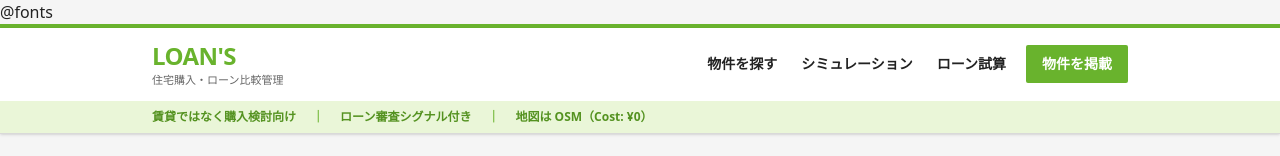
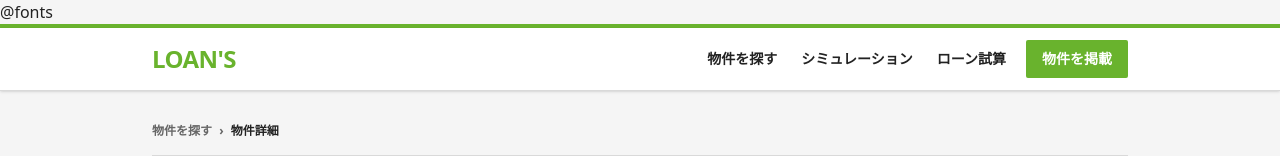
Before and after one commit to yuki-snowy/LOANS, a Laravel app: page /properties/1 in a window 1280 px wide. Shown: the top 156 px of the page. Run offline with Laravel 12, Linux system fonts and the light colour scheme; data comes from the database, SQL or seed files in the repository; style sheets or scripts are compiled from the project's sources.

Commit message:
説明コピーと装飾バッジをトルツメ
紫基調UIコミットを戻し、ヘッダー帯・ページ説明・Cost表示など
機能に直結しない文言を削除する。

Co-authored-by: yuki.snowydesign <yuki.snowydesign@gmail.com>

```diff
--- a/resources/js/loans-map.js
+++ b/resources/js/loans-map.js
@@ -5,7 +5,7 @@
 
 const OSM_TILE_URL = 'https://{s}.tile.openstreetmap.org/{z}/{x}/{y}.png';
 const OSM_ATTRIBUTION =
-    'Map data © <a href="https://www.openstreetmap.org/copyright" target="_blank" rel="noopener">OpenStreetMap</a> contributors (Cost: ¥0)';
+    '&copy; <a href="https://www.openstreetmap.org/copyright" target="_blank" rel="noopener">OpenStreetMap</a>';
 
 /** Tokyo Station — fallback center when coordinates are missing. */
 export const DEFAULT_CENTER = {
--- a/resources/views/components/map.blade.php
+++ b/resources/views/components/map.blade.php
@@ -9,7 +9,6 @@
     'interactive' => false,
     'latInput' => null,
     'lngInput' => null,
-    'showCostBadge' => true,
 ])
 
 @php
@@ -28,7 +27,7 @@
     $mapId = $attributes->get('id') ?: 'loans-map-'.uniqid();
 @endphp
 
-<div {{ $attributes->class(['relative overflow-hidden border border-stone-200 bg-stone-100']) }}>
+<div {{ $attributes->class(['relative overflow-hidden border border-line bg-canvas']) }}>
     <div
         id="{{ $mapId }}"
         data-loans-map
@@ -44,17 +43,11 @@
         class="w-full"
         style="height: {{ $height }}; min-height: 240px;"
         role="img"
-        aria-label="OpenStreetMap による物件位置地図"
+        aria-label="物件位置地図"
     ></div>
 
-    @if ($showCostBadge)
-        <p class="pointer-events-none absolute bottom-2 left-2 z-[500] bg-white/90 px-2 py-1 text-[10px] text-stone-600 shadow-sm">
-            Map data © OpenStreetMap contributors (Cost: ¥0)
-        </p>
-    @endif
-
     @unless ($hasSinglePoint || $hasMarkers || $interactive)
-        <div class="absolute inset-0 z-[400] flex items-center justify-center bg-stone-50/90 px-4 text-center text-sm text-stone-500">
+        <div class="absolute inset-0 z-[400] flex items-center justify-center bg-canvas/90 px-4 text-center text-sm text-muted">
             表示できる座標がありません
         </div>
     @endunless
--- a/resources/views/layouts/app.blade.php
+++ b/resources/views/layouts/app.blade.php
@@ -27,7 +27,6 @@
         <div class="mx-auto flex max-w-5xl items-center justify-between gap-4 px-4 py-3 sm:px-6">
             <a href="{{ route('properties.index') }}" class="min-w-0">
                 <p class="text-2xl font-black tracking-tight text-suumo">LOAN'S</p>
-                <p class="truncate text-[11px] font-medium text-muted">住宅購入・ローン比較管理</p>
             </a>
             <nav class="flex flex-wrap items-center justify-end gap-1 text-sm font-bold sm:gap-2">
                 <a href="{{ route('properties.index') }}" class="px-2 py-1.5 text-ink hover:bg-suumo-muted hover:text-suumo-dark">物件を探す</a>
@@ -35,15 +34,6 @@
                 <a href="{{ route('simulations.create') }}" class="px-2 py-1.5 text-ink hover:bg-suumo-muted hover:text-suumo-dark">ローン試算</a>
                 <a href="{{ route('properties.create') }}" class="btn-suumo ml-1">物件を掲載</a>
             </nav>
-        </div>
-        <div class="bg-suumo-light">
-            <div class="mx-auto flex max-w-5xl flex-wrap gap-x-4 gap-y-1 px-4 py-2 text-xs font-bold text-suumo-dark sm:px-6">
-                <span>賃貸ではなく購入検討向け</span>
-                <span class="text-suumo">｜</span>
-                <span>ローン審査シグナル付き</span>
-                <span class="text-suumo">｜</span>
-                <span>地図は OSM（Cost: ¥0）</span>
-            </div>
         </div>
     </header>
 
@@ -70,8 +60,8 @@
 
     <footer class="mt-8 border-t border-line bg-white">
         <div class="mx-auto max-w-5xl px-4 py-6 text-center text-xs text-muted sm:px-6">
-            <p class="font-bold text-ink">LOAN'S — 住宅購入・ローン比較管理</p>
-            <p class="mt-1">Map data © OpenStreetMap contributors (Cost: ¥0) — 有料地図APIは未使用</p>
+            <p class="font-bold text-ink">LOAN'S</p>
+            <p class="mt-1">© OpenStreetMap contributors</p>
         </div>
     </footer>
 
--- a/resources/views/properties/_form.blade.php
+++ b/resources/views/properties/_form.blade.php
@@ -42,9 +42,6 @@
     @endphp
     <div>
         <p class="mb-2 text-sm font-bold text-ink">地図で座標を指定</p>
-        <p class="mb-3 text-xs text-muted">
-            未入力時は東京駅周辺を初期表示。クリック／ドラッグで緯度・経度を設定（有料ジオコーディングAPIは未使用）。
-        </p>
         <x-map
             :latitude="$mapLat"
             :longitude="$mapLng"
--- a/resources/views/properties/create.blade.php
+++ b/resources/views/properties/create.blade.php
@@ -5,7 +5,6 @@
 @section('content')
     <div class="mb-5">
         <h1 class="section-title">物件を掲載</h1>
-        <p class="mt-2 text-sm text-muted">検討物件の基本情報を入力します。</p>
     </div>
 
     <form method="POST" action="{{ route('properties.store') }}" class="max-w-2xl border border-line bg-white p-5 sm:p-6">
--- a/resources/views/properties/show.blade.php
+++ b/resources/views/properties/show.blade.php
@@ -95,17 +95,14 @@
                     class="h-80 border-0 lg:h-full lg:min-h-80"
                 />
             @else
-                <div class="p-4">
-                    <p class="mb-3 text-sm text-muted">緯度・経度が未設定のため、東京駅周辺をフォールバック表示しています。</p>
-                    <x-map
-                        :latitude="35.681236"
-                        :longitude="139.767125"
-                        title="東京駅（デフォルト中心）"
-                        :zoom="13"
-                        height="300px"
-                        class="border-line"
-                    />
-                </div>
+                <x-map
+                    :latitude="35.681236"
+                    :longitude="139.767125"
+                    title="東京駅"
+                    :zoom="13"
+                    height="320px"
+                    class="border-0"
+                />
             @endif
         </section>
     </div>
--- a/resources/views/simulations/create.blade.php
+++ b/resources/views/simulations/create.blade.php
@@ -5,7 +5,6 @@
 @section('content')
     <div class="mb-5">
         <h1 class="section-title">ローン試算・審査判定</h1>
-        <p class="mt-2 text-sm text-muted">元利均等返済と返済負担率・審査金利ストレステストで通過可能性を見積もります。</p>
     </div>
 
     <form method="POST" action="{{ route('simulations.store') }}" class="grid gap-5 lg:grid-cols-2">
@@ -15,7 +14,6 @@
             <section class="border border-line bg-white">
                 <h2 class="border-b border-line bg-suumo-muted px-4 py-2 text-sm font-bold">借入条件</h2>
                 <div class="grid gap-4 p-4 sm:p-5">
-                    <p class="text-xs text-muted">物件を選ぶと価格を借入額の初期値に使えます。</p>
                     <div>
                         <label for="property_id" class="mb-1 block text-sm font-bold">対象物件</label>
                         <select name="property_id" id="property_id" class="input-suumo">
@@ -117,14 +115,12 @@
                             <label for="existing_annual_repayment" class="mb-1 block text-sm font-bold">既存年間返済額（万円）</label>
                             <input type="number" name="existing_annual_repayment" id="existing_annual_repayment" min="0" max="999999"
                                    value="{{ old('existing_annual_repayment', 0) }}" class="input-suumo">
-                            <p class="mt-1 text-xs text-muted">マイカー・リボ・その他借入の年間返済合計</p>
                         </div>
                         <div>
                             <label for="review_interest_rate" class="mb-1 block text-sm font-bold">審査金利（%）</label>
                             <input type="number" name="review_interest_rate" id="review_interest_rate" step="0.001" min="0" max="20"
                                    value="{{ old('review_interest_rate', number_format($defaultReviewRate, 3, '.', '')) }}"
                                    class="input-suumo">
-                            <p class="mt-1 text-xs text-muted">一般的な審査金利は 3.0〜3.5%</p>
                         </div>
                     </div>
                 </div>
```
Also changed, not shown: resources/views/properties/index.blade.php (+2 -6 lines), resources/views/simulations/index.blade.php (+2 -6 lines), resources/views/simulations/show.blade.php (+1 -12 lines), tests/Feature/PropertyCrudTest.php (+0 -1 lines), README.md.
